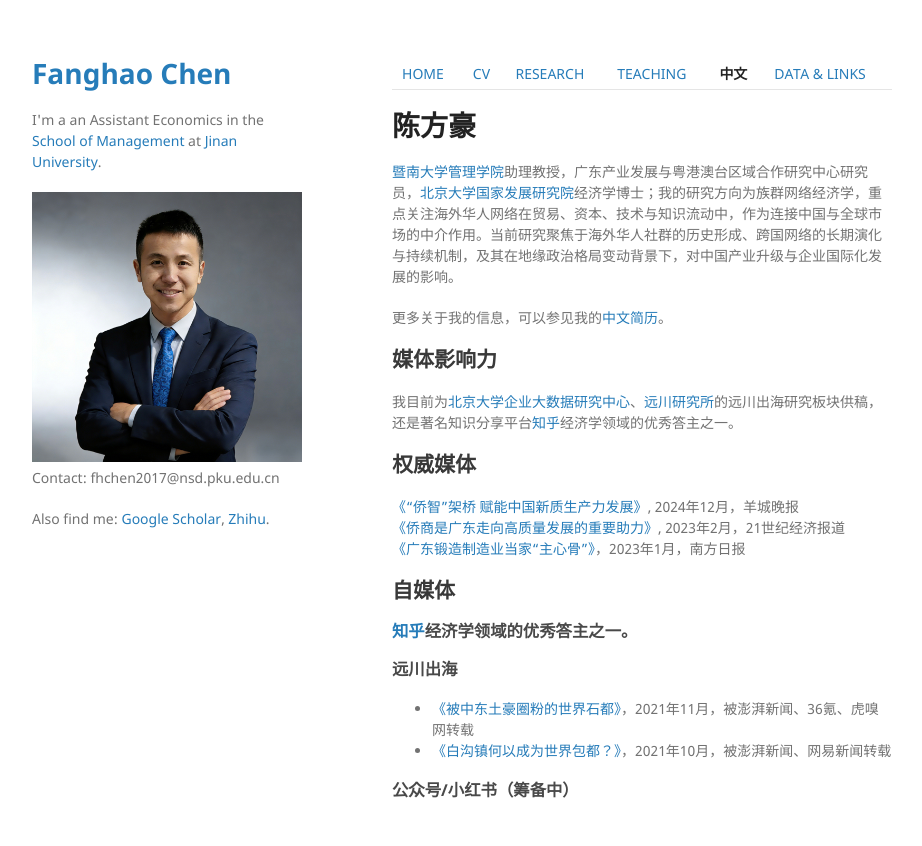
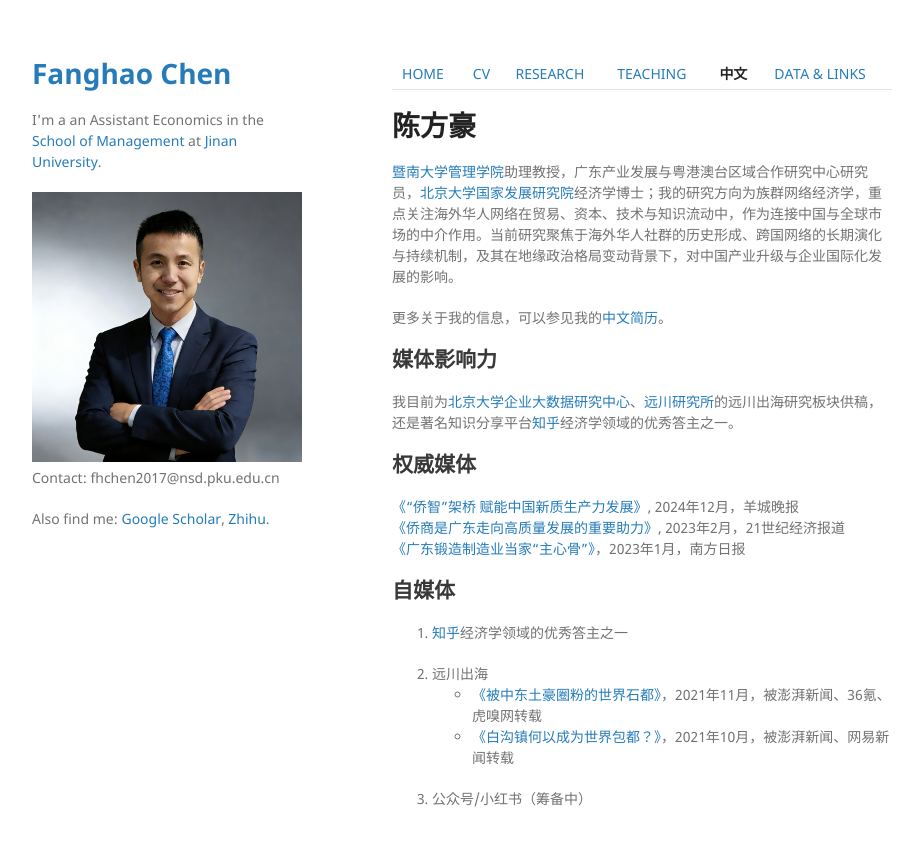
Before and after one commit to FanghaoChen/homepage, a Jekyll site: the page built from chinesepage.md, in a window 1280 px wide. Shown: the top 846 px of the page, without its empty margins (178-1100 px from the left). Built offline with Jekyll 4.4.1, drawn with Linux system fonts in a browser that asks for light colours; our own code applies the rules of GitHub Pages for plain Markdown files; part of the change alters nothing that is shown.

```diff
--- a/chinesepage.md
+++ b/chinesepage.md
@@ -17,10 +17,10 @@
 
 ## 自媒体 <br/>
 
-### [知乎](https://www.zhihu.com/people/hongo-chin)经济学领域的优秀答主之一。
+1. [知乎](https://www.zhihu.com/people/hongo-chin)经济学领域的优秀答主之一
 
-### 远川出海 <br/>
+2. 远川出海 <br/>
 * [《被中东土豪圈粉的世界石都》](https://mp.weixin.qq.com/s?__biz=MzkzMTAyOTU3Nw==&mid=2247489455&idx=1&sn=4c3c71002cf900a43247b081f6fd6526&chksm=c2706089f507e99fe98f530b2cc87c3a2461b6c9e90aa77e108e42b138561f3f56ee8a9fb38a&mpshare=1&scene=2&srcid=1127iTPFctEMJkf4I8FkZG5c&sharer_sharetime=1638023245653&sharer_shareid=009d752390d3ca9d149b0d31038375f0#rd)，2021年11月，被澎湃新闻、36氪、虎嗅网转载 <br/>
 * [《白沟镇何以成为世界包都？》](https://mp.weixin.qq.com/s?__biz=MzIwMDY2NTgwMA==&mid=2247496921&idx=2&sn=21814aafcddff29e9559c51492f0b2d5&chksm=96fb0b7ea18c8268550c36ee750add523b15bdf443f57d6fd045e29ec6a63e11858a6dbad589&mpshare=1&scene=24&srcid=0929OR5EATf5H2gTLREzsDlD&sharer_sharetime=1632905192849&sharer_shareid=009d752390d3ca9d149b0d31038375f0#rd)，2021年10月，被澎湃新闻、网易新闻转载 <br/>
 
-### 公众号/小红书（筹备中） <br/>
+3. 公众号/小红书（筹备中） <br/>
```
